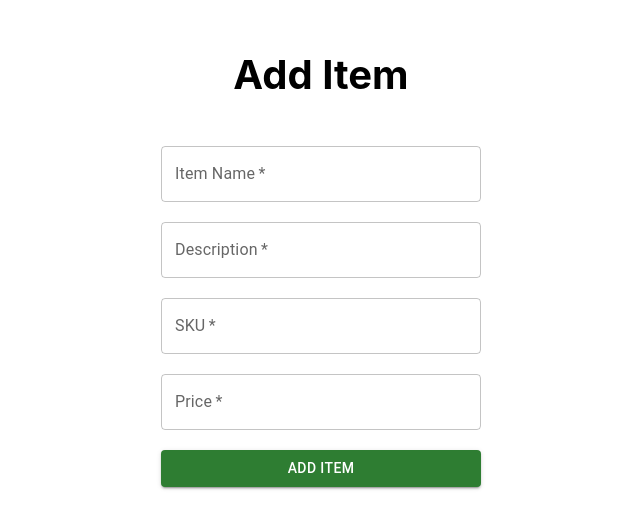
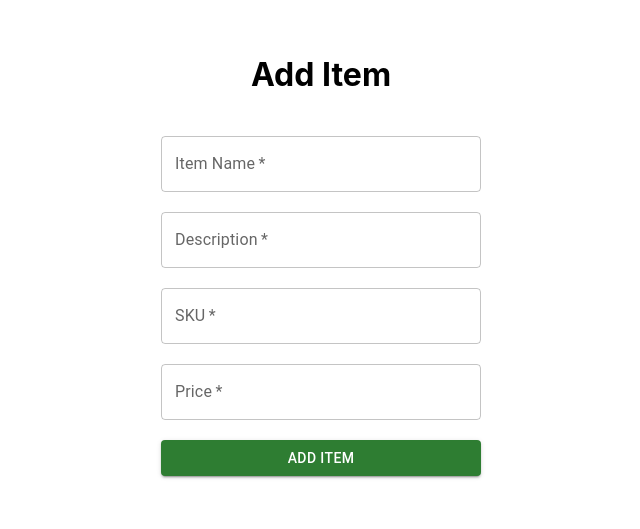
Before and after one commit to Kyle-Ortiz/group-hack-project, a Next.js app: page /item in a window 1280 px wide. Shown: the part 145-674 px from the top of the page, without its empty margins (319-959 px from the left). Built offline with nearby package versions, Linux system fonts and the light colour scheme.

Commit message:
css id to form change

```diff
--- a/components/Item.js
+++ b/components/Item.js
@@ -25,7 +25,7 @@ function Item() {
      }
   return <form className="form">
                <div >
-                    <h1 id="signup-header">Add Item</h1>
+                    <h1 className="form-header">Add Item</h1>
                </div>
               <TextField required className="text-field" id="outlined-basic4" name="itemName" value={itemForm.itemName} onChange={(e)=> inputChange(e)} label="Item Name" variant="outlined" />
               <TextField required className="text-field" id="outlined-basic5" name="description"value={itemForm.description} onChange={(e) => inputChange(e)} label="Description" variant="outlined" />
--- a/components/Signin.js
+++ b/components/Signin.js
@@ -23,7 +23,7 @@ function Signin() {
      }
   return <form className="form">
                <div >
-                    <h1 id="signup-header">Sign In</h1>
+                    <h1 className="form-header">Sign In</h1>
                </div>
               <TextField required className="text-field" id="outlined-basic" name="employeeId" value={signInForm.first} onChange={(e)=> inputChange(e)} label="Employee ID" variant="outlined" />
               <TextField required className="text-field" id="outlined-basic2" type="password" name="password"value={signInForm.Password} onChange={(e) => inputChange(e)} label="Password" variant="outlined" />
--- a/components/Signup.js
+++ b/components/Signup.js
@@ -24,7 +24,7 @@ function Signup() {
      }
   return <form className="form">
                <div >
-                    <h1 id="signup-header">Let{"'"}s create your account.</h1>
+                    <h1 className="form-header">Let{"'"}s create your account.</h1>
                </div>
               <TextField required className="text-field" id="outlined-basic" name="first" value={signUpForm.first} onChange={(e)=> inputChange(e)} label="First Name" variant="outlined" />
               <TextField required className="text-field" id="outlined-basic2" name="last"value={signUpForm.last} onChange={(e)=>inputChange(e)} label="Last Name" variant="outlined" />
--- a/pages/_app.js
+++ b/pages/_app.js
@@ -1,5 +1,5 @@
 import '../styles/globals.css'
-import signup from '../styles/signup.css'
+import signup from '../styles/form.css'
 
 
 function MyApp({ Component, pageProps }) {
```
Also changed, not shown: styles/form.css (renamed from styles/signup.css).
